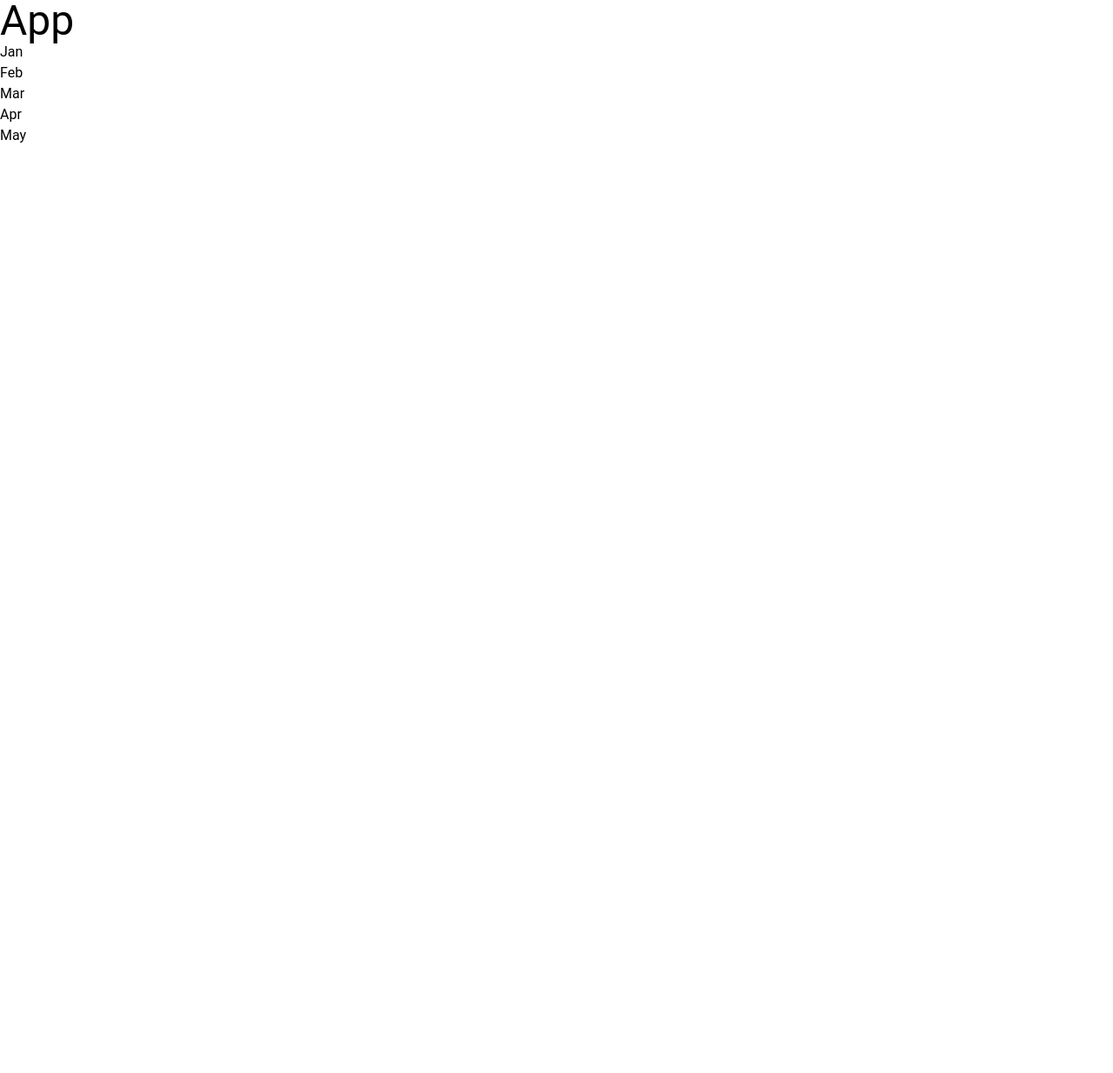
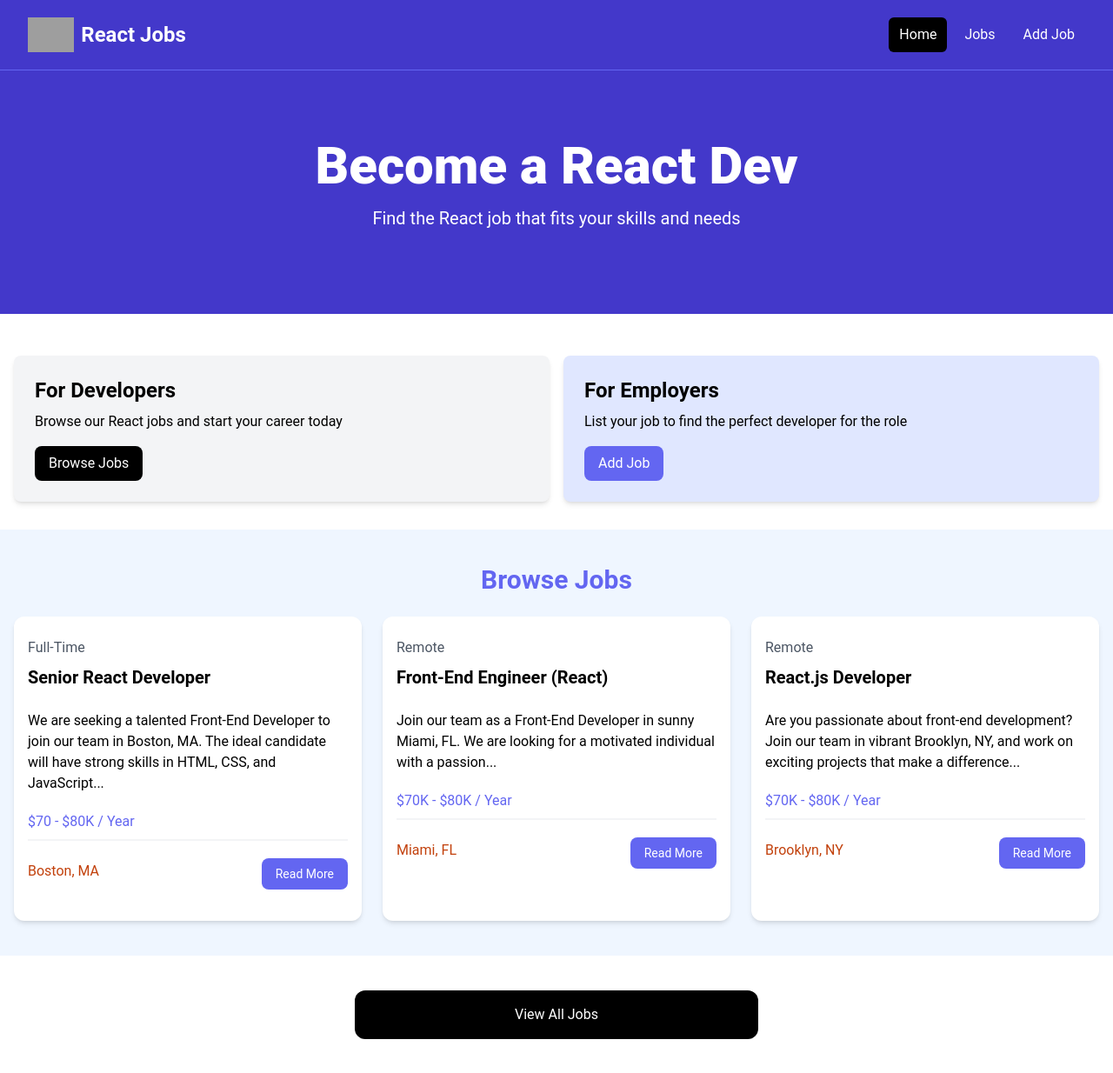
Before and after one commit to sanilal/React-Job-Board-SPA, a React (Vite) app: page / in a window 1280 px wide. Shown: the whole page at 87% size. Before the commit the page ends 800 px from the top, so only its background shows below. Built offline with nearby package versions, Linux system fonts and the light colour scheme; grey boxes are pictures that could not be loaded.

Commit message:
Home page structure added

```diff
--- a/src/App.jsx
+++ b/src/App.jsx
@@ -1,15 +1,208 @@
 import React from 'react'
 
 export default function App() {
-  const months = ['Jan', 'Feb', 'Mar', 'Apr', 'May']
+
+
   return (
     <>
-    <div className='text-5xl'>App</div>
-    <ul>
-      {months.map((month, index)=>(
-        <li key={index}>{month}</li>
-      ))}
-    </ul>
+    <nav className="bg-indigo-700 border-b border-indigo-500">
+      <div className="mx-auto max-w-7xl px-2 sm:px-6 lg:px-8">
+        <div className="flex h-20 items-center justify-between">
+          <div
+            className="flex flex-1 items-center justify-center md:items-stretch md:justify-start"
+          >
+            {/* <!-- Logo --> */}
+            <a className="flex flex-shrink-0 items-center mr-4" href="/index.html">
+              <img
+                className="h-10 w-auto"
+                src="images/logo.png"
+                alt="React Jobs"
+              />
+              <span className="hidden md:block text-white text-2xl font-bold ml-2"
+                >React Jobs</span
+              >
+            </a>
+            <div className="md:ml-auto">
+              <div className="flex space-x-2">
+                <a
+                  href="/index.html"
+                  className="text-white bg-black hover:bg-gray-900 hover:text-white rounded-md px-3 py-2"
+                  >Home</a
+                >
+                <a
+                  href="/jobs.html"
+                  className="text-white hover:bg-gray-900 hover:text-white rounded-md px-3 py-2"
+                  >Jobs</a
+                >
+                <a
+                  href="/add-job.html"
+                  className="text-white hover:bg-gray-900 hover:text-white rounded-md px-3 py-2"
+                  >Add Job</a
+                >
+              </div>
+            </div>
+          </div>
+        </div>
+      </div>
+    </nav>
+
+    {/* <!-- Hero --> */}
+    <section className="bg-indigo-700 py-20 mb-4">
+      <div
+        className="max-w-7xl mx-auto px-4 sm:px-6 lg:px-8 flex flex-col items-center"
+      >
+        <div className="text-center">
+          <h1
+            className="text-4xl font-extrabold text-white sm:text-5xl md:text-6xl"
+          >
+            Become a React Dev
+          </h1>
+          <p className="my-4 text-xl text-white">
+            Find the React job that fits your skills and needs
+          </p>
+        </div>
+      </div>
+    </section>
+
+    {/* <!-- Developers and Employers --> */}
+    <section className="py-4">
+      <div className="container-xl lg:container m-auto">
+        <div className="grid grid-cols-1 md:grid-cols-2 gap-4 p-4 rounded-lg">
+          <div className="bg-gray-100 p-6 rounded-lg shadow-md">
+            <h2 className="text-2xl font-bold">For Developers</h2>
+            <p className="mt-2 mb-4">
+              Browse our React jobs and start your career today
+            </p>
+            <a
+              href="/jobs.html"
+              className="inline-block bg-black text-white rounded-lg px-4 py-2 hover:bg-gray-700"
+            >
+              Browse Jobs
+            </a>
+          </div>
+          <div className="bg-indigo-100 p-6 rounded-lg shadow-md">
+            <h2 className="text-2xl font-bold">For Employers</h2>
+            <p className="mt-2 mb-4">
+              List your job to find the perfect developer for the role
+            </p>
+            <a
+              href="/add-job.html"
+              className="inline-block bg-indigo-500 text-white rounded-lg px-4 py-2 hover:bg-indigo-600"
+            >
+              Add Job
+            </a>
+          </div>
+        </div>
+      </div>
+    </section>
+
+    {/* <!-- Browse Jobs --> */}
+    <section className="bg-blue-50 px-4 py-10">
+      <div className="container-xl lg:container m-auto">
+        <h2 className="text-3xl font-bold text-indigo-500 mb-6 text-center">
+          Browse Jobs
+        </h2>
+        <div className="grid grid-cols-1 md:grid-cols-3 gap-6">
+          {/* <!-- Job Listing 1 --> */}
+          <div className="bg-white rounded-xl shadow-md relative">
+            <div className="p-4">
+              <div className="mb-6">
+                <div className="text-gray-600 my-2">Full-Time</div>
+                <h3 className="text-xl font-bold">Senior React Developer</h3>
+              </div>
+
+              <div className="mb-5">
+               We are seeking a talented Front-End Developer to join our team in Boston, MA. The ideal candidate will have strong skills in HTML, CSS, and JavaScript...
+              </div>
+
+              <h3 className="text-indigo-500 mb-2">$70 - $80K / Year</h3>
+
+              <div className="border border-gray-100 mb-5"></div>
+
+              <div className="flex flex-col lg:flex-row justify-between mb-4">
+                <div className="text-orange-700 mb-3">
+                  <i className="fa-solid fa-location-dot text-lg"></i>
+                  Boston, MA
+                </div>
+                <a
+                  href="job.html"
+                  className="h-[36px] bg-indigo-500 hover:bg-indigo-600 text-white px-4 py-2 rounded-lg text-center text-sm"
+                >
+                 Read More
+                </a>
+              </div>
+            </div>
+          </div>
+          {/* <!-- Job Listing 2 --> */}
+          <div className="bg-white rounded-xl shadow-md relative">
+            <div className="p-4">
+              <div className="mb-6">
+                <div className="text-gray-600 my-2">Remote</div>
+                <h3 className="text-xl font-bold">Front-End Engineer (React)</h3>
+              </div>
+
+              <div className="mb-5">
+               Join our team as a Front-End Developer in sunny Miami, FL. We are looking for a motivated individual with a passion...
+              </div>
+
+              <h3 className="text-indigo-500 mb-2">$70K - $80K / Year</h3>
+
+              <div className="border border-gray-100 mb-5"></div>
+
+              <div className="flex flex-col lg:flex-row justify-between mb-4">
+                <div className="text-orange-700 mb-3">
+                  <i className="fa-solid fa-location-dot text-lg"></i>
+                  Miami, FL
+                </div>
+                <a
+                  href="job.html"
+                  className="h-[36px] bg-indigo-500 hover:bg-indigo-600 text-white px-4 py-2 rounded-lg text-center text-sm"
+                >
+                 Read More
+                </a>
+              </div>
+            </div>
+          </div>
+          {/* <!-- Job Listing 3 --> */}
+          <div className="bg-white rounded-xl shadow-md relative">
+            <div className="p-4">
+              <div className="mb-6">
+                <div className="text-gray-600 my-2">Remote</div>
+                <h3 className="text-xl font-bold">React.js Developer</h3>
+              </div>
+
+              <div className="mb-5">
+                Are you passionate about front-end development? Join our team in vibrant Brooklyn, NY, and work on exciting projects that make a difference...
+              </div>
+
+              <h3 className="text-indigo-500 mb-2">$70K - $80K / Year</h3>
+
+              <div className="border border-gray-100 mb-5"></div>
+
+              <div className="flex flex-col lg:flex-row justify-between mb-4">
+                <div className="text-orange-700 mb-3">
+                  <i className="fa-solid fa-location-dot text-lg"></i>
+                  Brooklyn, NY
+                </div>
+                <a
+                  href="job.html"
+                  className="h-[36px] bg-indigo-500 hover:bg-indigo-600 text-white px-4 py-2 rounded-lg text-center text-sm"
+                >
+                 Read More
+                </a>
+              </div>
+            </div>
+          </div>
+        </div>
+      </div>
+    </section>
+
+    <section className="m-auto max-w-lg my-10 px-6">
+      <a
+        href="jobs.html"
+        className="block bg-black text-white text-center py-4 px-6 rounded-xl hover:bg-gray-700"
+        >View All Jobs</a>
+    </section>
     </>
   )
 }
```
